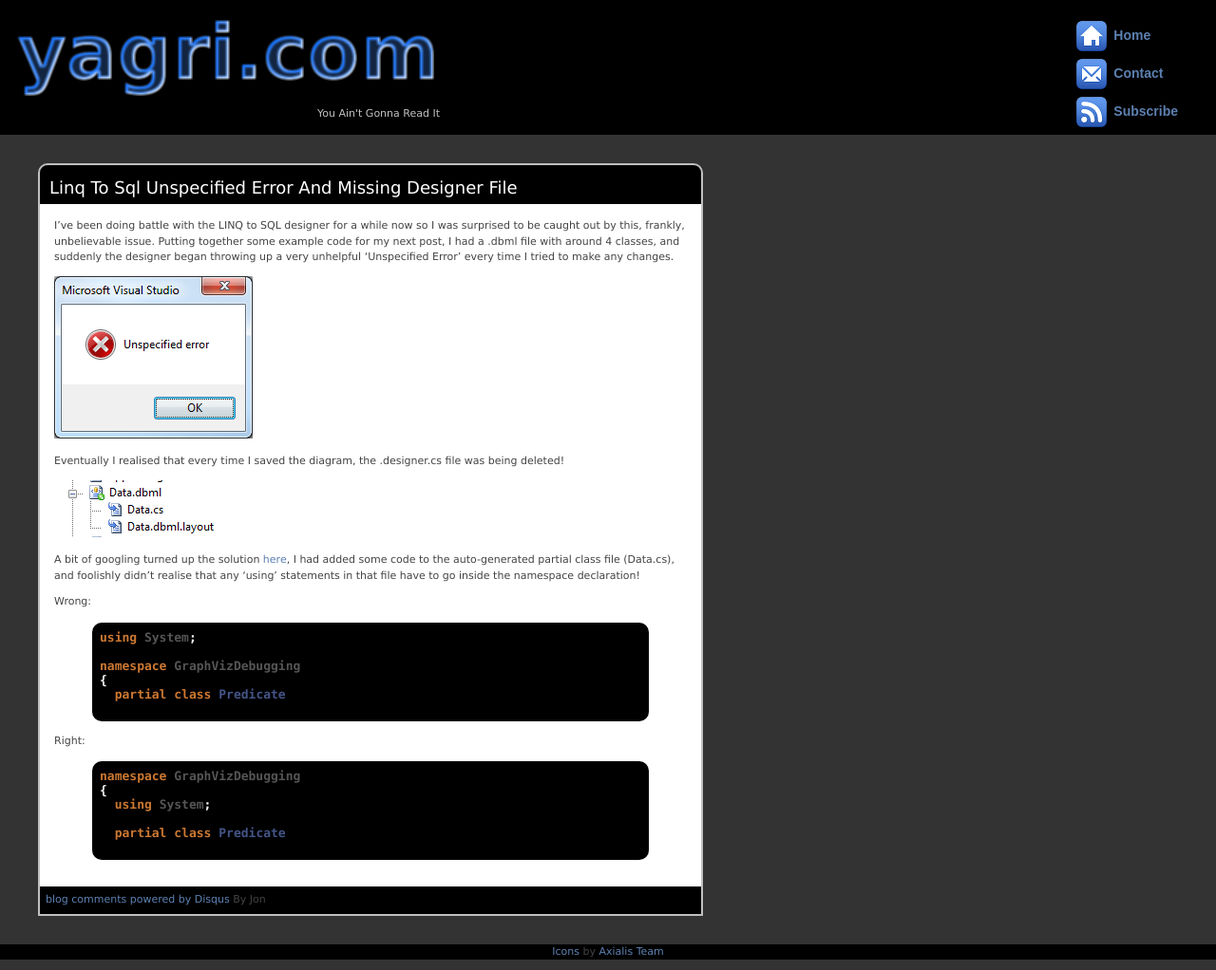
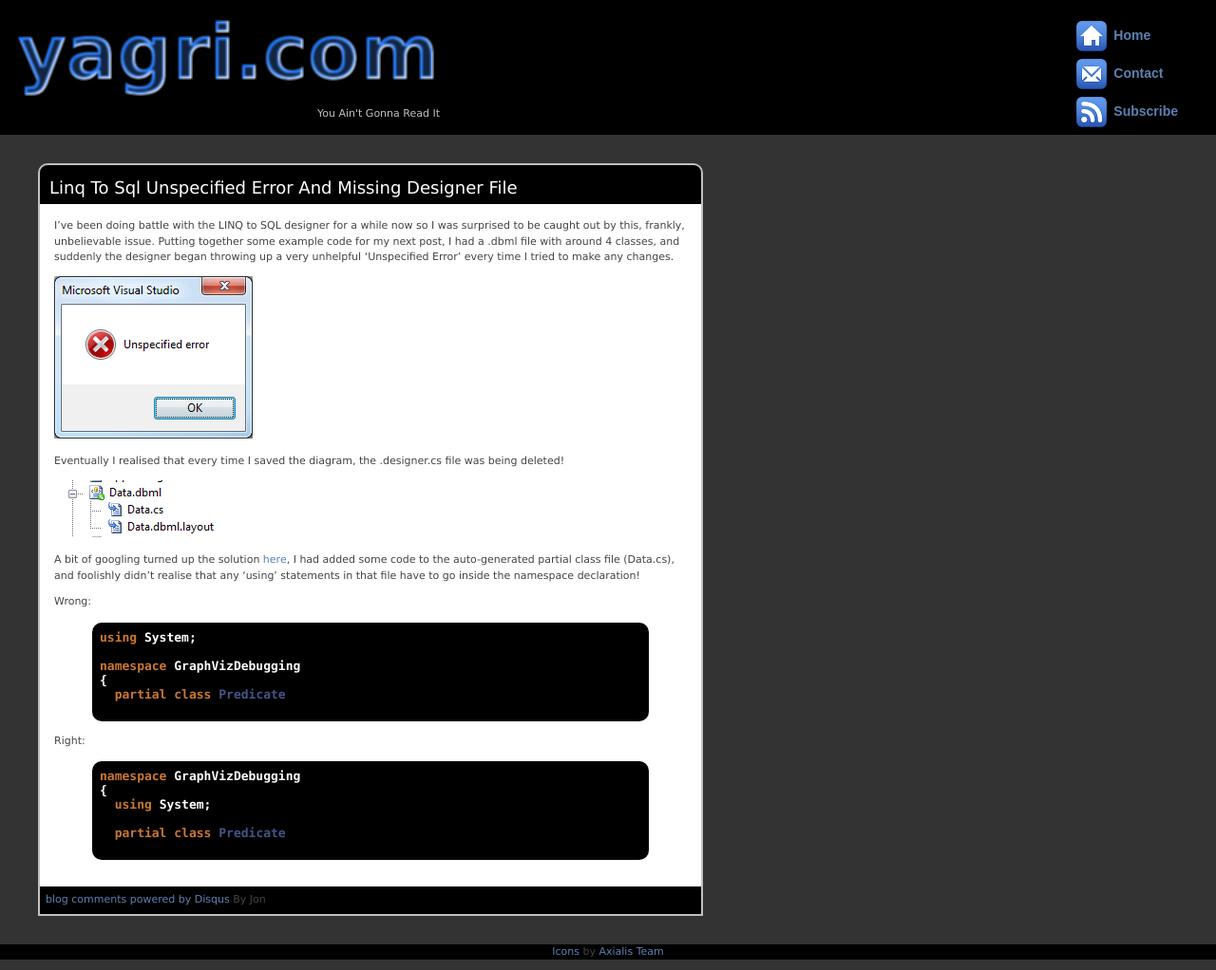
Before and after one commit to jmerrifield/yagri.com, a Jekyll site: the page built from _posts/2010-01-29-LINQ-to-SQL-Unspecified-Error-and-missing-designer-file.markdown, in a window 1280 px wide. Shown: the whole page at 95% size. Built offline with Jekyll 4.4.1, drawn with Linux system fonts in a browser that asks for light colours; comment, search, counter and statistics services are not loaded.

Commit message:
Tidy up syntax highlighting

```diff
--- a/_posts/2010-01-29-LINQ-to-SQL-Unspecified-Error-and-missing-designer-file.markdown
+++ b/_posts/2010-01-29-LINQ-to-SQL-Unspecified-Error-and-missing-designer-file.markdown
@@ -14,7 +14,7 @@ A bit of googling turned up the solution [here](http://smehrozalam.wordpress.com
 
 Wrong:
 
-{% highlight c# %}
+{% highlight csharp %}
 using System;
 
 namespace GraphVizDebugging
@@ -23,7 +23,7 @@ namespace GraphVizDebugging
 {% endhighlight %}
 Right:
 
-{% highlight c# %}
+{% highlight csharp %}
 namespace GraphVizDebugging
 {
   using System;
--- a/css/syntax.css
+++ b/css/syntax.css
@@ -40,7 +40,7 @@
 .highlight .ni { color: #800080 } /* Name.Entity */
 .highlight .ne { color: #990000; font-weight: bold } /* Name.Exception */
 .highlight .nf { color: white } /* Name.Function */
-.highlight .nn { color: #555555 } /* Name.Namespace */
+.highlight .nn { color: white } /* Name.Namespace */
 .highlight .nt { color: #000080 } /* Name.Tag */
 .highlight .nv { color: #008080 } /* Name.Variable */
 .highlight .ow { font-weight: bold } /* Operator.Word */
```
